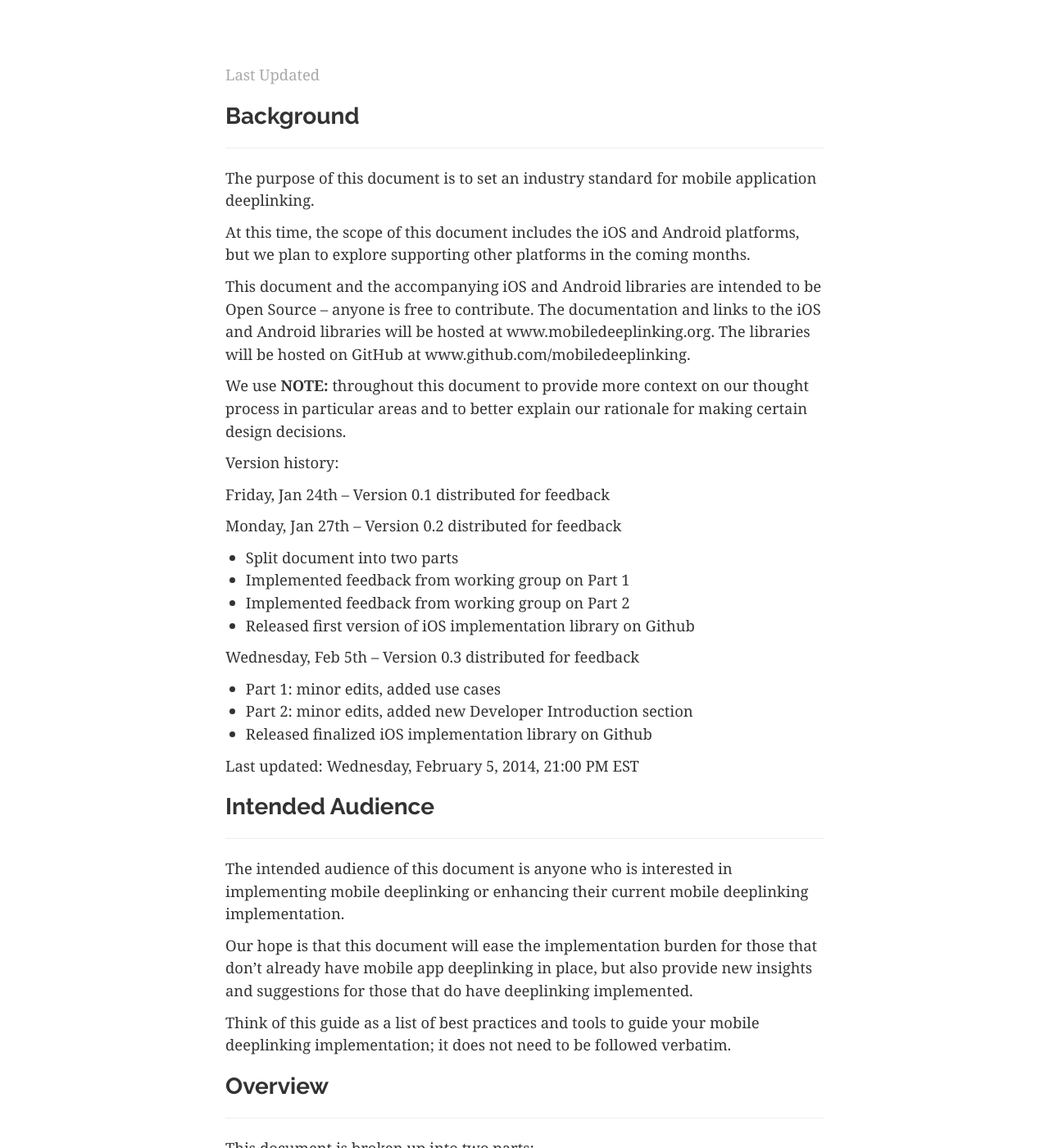
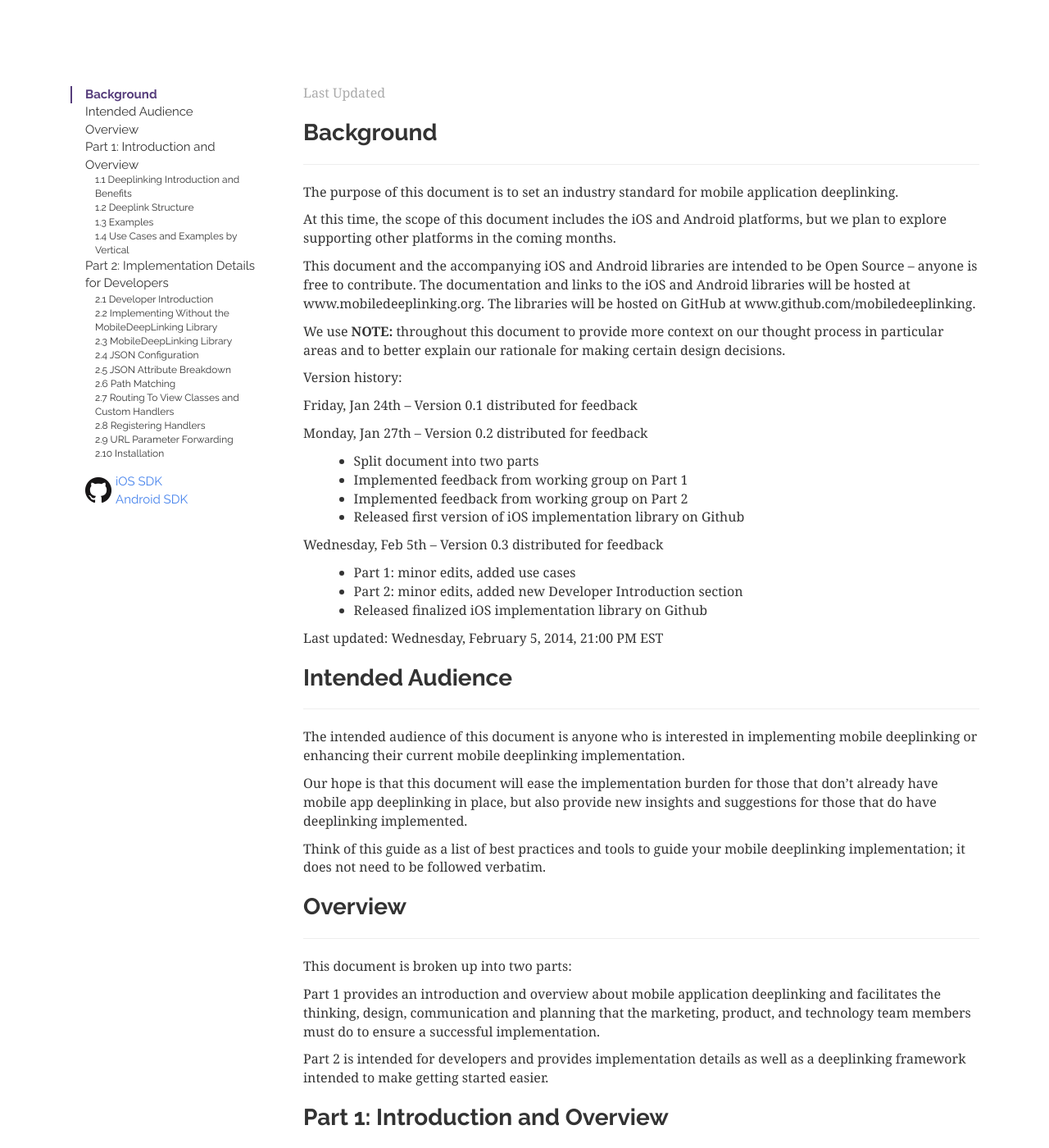
Before and after one commit to mobiledeeplinking/mobiledeeplinking.github.io, a Jekyll site: the page built from index.html, in a window 1280 px wide and 1400 px high. Shown: the whole window at 82% size. Built offline with Jekyll 4.4.1, drawn with Linux system fonts in a browser that asks for light colours; nearby versions of some CDN libraries; Markdown is read by kramdown in place of the engine named in the settings.

Commit message:
Adding smooth scrolling, scroll spy, and affix.

```diff
--- a/_layouts/default.html
+++ b/_layouts/default.html
@@ -15,18 +15,72 @@
   <link rel="stylesheet" href="/css/syntax.css">
 
   <!-- Custom CSS -->
+  <link rel="stylesheet" href="/css/bootstrap.css">
   <link rel="stylesheet" href="/css/main.css">
-        <link rel="stylesheet" href="/css/bootstrap.css">
 
 </head>
 <body>
   <div class="container">
     <div class="row">
       <div class="col-xs-12 site">
-              <div class="col-md-offset-2 col-md-8">
+        <div class="col-md-3">
+          <div class="list-group navbar affix" id="sidebar">
+            <div id="navdiv" data-spy="affix" data-offset-top="280">
+              <ul class="nav" id="mynav">
+                  <li class="active"><a href="#toc_0" class="list-group-item">
+                    Background
+                    </a>
+                  </li>
+                  <li> <a href="#toc_1" class="list-group-item" contenteditable="false">Intended Audience
+                    </a>
+                  </li>
+                  <li> <a href="#toc_2" class="list-group-item" contenteditable="false">Overview
+                    </a>
+                  </li>
+                  <li>
+                    <a href="#toc_3" class="list-group-item" contenteditable="false">Part 1: Introduction and Overview</a>
+                    <ul class="nav">
+                      <li><a href="#toc_4">1.1 Deeplinking Introduction and Benefits</a></li>
+                      <li><a href="#toc_5">1.2 Deeplink Structure</a></li>
+                      <li><a href="#toc_6">1.3 Examples</a></li>
+                      <li><a href="#toc_7">1.4 Use Cases and Examples by Vertical</a></li>
+                    </ul>
+                  </li>
+                  <li>
+                    <a href="#toc_11">Part 2: Implementation Details for Developers</a>
+                    <ul class="nav">
+                      <li><a href="#toc_12">2.1 Developer Introduction</a></li>
+                      <li><a href="#toc_13">2.2 Implementing Without the MobileDeepLinking Library</a></li>
+                      <li><a href="#toc_16">2.3 MobileDeepLinking Library</a></li>
+                      <li><a href="#toc_17">2.4 JSON Configuration</a></li>
+                      <li><a href="#toc_21">2.5 JSON Attribute Breakdown</a></li>
+                      <li><a href="#toc_29">2.6 Path Matching</a></li>
+                      <li><a href="#toc_31">2.7 Routing To View Classes and Custom Handlers</a></li>
+                      <li><a href="#toc_35">2.8 Registering Handlers</a></li>
+                      <li><a href="#toc_38">2.9 URL Parameter Forwarding</a></li>
+                      <li><a href="#toc_41">2.10 Installation</a></li>
+                    </ul>
+                  </li>
+              </ul>
+
+            <div class="github">
+              <img src="/img/GitHub-Mark-32px.png" class="pull-left"/>
+              <div class="pull-left">
+                <div>
+                  <a href="www.github.com/mobiledeeplinking/mobiledeeplinking-ios">iOS SDK</a>
+                </div>
+                <div>
+                  <a href="www.github.com/mobiledeeplinking/mobiledeeplinking-android">Android SDK</a>
+                </div>
+              </div>
+            </div>
+          </div>
+      </div>
+    </div>
+<div class="col-md-9">
   <h2>{{ page.title }}</h2>
   <p class="meta">Last Updated {{ page.date | date_to_string }}</p>
-                <div class="post">
+  <div class="post" id="mycontent">
     {{ content }}
   </div>
 
@@ -45,10 +99,33 @@
 </div>
 </div>
 </body>
+<script src="http://code.jquery.com/jquery-1.10.1.min.js"></script>
+<script src="//netdna.bootstrapcdn.com/bootstrap/3.1.0/js/bootstrap.min.js"></script>
 <script type="text/javascript">
-      var tables = document.getElementsByTagName('table');
-      for (var i = 0; i < tables.length; i++) {
-        tables[i].appendClass("table");
-      }
+  jQuery(document).ready(function($) {
+
+  $('body').scrollspy({ target: '#sidebar', offset:80 });
+    $(".nav > li > a").click(function(event){
+      event.preventDefault();
+      $('html,body').animate({scrollTop:$(this.hash).offset().top - 15}, 300);
+    });
+  });
+
+
+
+  // var clicked = false;
+  // $('#mynav li a').click(
+  //   function(){
+  //     $('#mycontent > div > h2').css('padding-top',0);
+  //     $($( this ).attr('href') + ' > h2').css('padding-top','50px');
+  //     clicked = true;
+  //   }
+  //   );
+
+  // $('body').on('activate.bs.scrollspy', function () {
+  //   console.log('scrolling...');
+  //   if(!clicked)$('#mycontent > div > h2').css('padding-top',0);
+  //   clicked = false;
+  // })
 </script>
 </html>
--- a/css/main.css
+++ b/css/main.css
@@ -1,39 +1,3 @@
-/*****************************************************************************/
-/*
-/* Common
-/*
-/*****************************************************************************/
-
-/* Global Reset */
-* {
-  margin: 0;
-  padding: 0;
-}
-
-html, body { height: 100%; }
-
-body {
-  background-color: #FFF;
-  font: 13.34px Helvetica, Arial, sans-serif;
-  font-size: small;
-  text-align: center;
-}
-
-h1, h2, h3, h4, h5, h6 {
-  font-size: 100%; }
-
-h1 { margin-bottom: 1em; }
-p { margin: 1em 0; }
-
-a         { color: #00a; }
-a:hover   { color: #000; }
-a:visited { color: #a0a; }
-
-/*****************************************************************************/
-/*
-/* Home
-/*
-/*****************************************************************************/
 
 #home {
   color:white;
@@ -61,12 +25,9 @@
 /*****************************************************************************/
 
 .site {
-  font-size: 115%;
-  text-align: justify;
-  width: 42em;
-  margin: 3em auto 2em;
-  line-height: 1.5em;
+  margin-top:5em;
 }
+
 .title {
   display: inline-block;
 }
@@ -180,3 +141,86 @@
   width:100%;
   height:536px;
 }
+
+.navbar-bright {
+  background-color:#226622;
+  color:#fff;
+}
+
+.navbar-bright a, #masthead a, #masthead .lead {
+  color:#aaccaa;
+}
+
+.navbar-bright li > a:hover {
+  background-color:#003300;
+}
+
+@media (min-width: 979px) {
+  #navdiv.affix-top {
+    position: static;
+    margin-top:1.5em;
+    width:228px;
+  }
+
+  #navdiv.affix {
+    position: fixed;
+    top:4em;
+    width:228px;
+  }
+}
+
+@media (max-width: 979px) {
+  #navdiv.affix {
+    display:none;
+  }
+
+  #navdiv.affix-top {
+    display:none;
+  }
+}
+
+.nav > li > a {
+  border:none;
+  border-radius:0px !important;
+  text-align:left;
+  font-size:15px;
+  padding:0px 0px;
+  padding-left: 18px;
+}
+
+.nav > li > a { text-decoration: none; color:inherit; }
+.nav > li > a:visited { text-decoration: none; color:inherit; }
+.nav > li > a:hover { text-decoration: none; color:inherit; }
+.nav > li > a:focus { text-decoration: none; color:inherit; }
+.nav > li > a:hover, .navBtn:active { text-decoration: none; color:inherit; }
+
+/*sidebar*/
+#sidebar .nav>.active>a, .bs-sidebar .nav>.active:hover>a, .bs-sidebar .nav>.active:focus>a {
+  padding-left: 16px;
+  font-weight: 700;
+  color: #563d7c;
+  background-color: transparent;
+  border-left: 2px solid #563d7c;
+}
+
+
+#sidebar .nav>li>ul>li>a, .bs-sidebar .nav:hover>li>ul>li>a, .bs-sidebar .nav:focus>li>ul>li>a {
+  font-size:12px;
+  padding-left:30px;
+}
+
+#sidebar .nav>li>ul>.active>a, .bs-sidebar .nav>li>ul>.active:hover>a, .bs-sidebar .nav>li>ul>.active:focus>a {
+  font-size:12px;
+  padding-left:28px;
+}
+
+.github {
+  font-size:15px;
+  margin-left:18px;
+  margin-top:1em;
+}
+
+.github > img {
+  margin-top:5px;
+  margin-right:5px;
+}
```
Also changed, not shown: img/GitHub-Mark-32px.png (added). Lines whose indentation alone changed are shown as unchanged.
